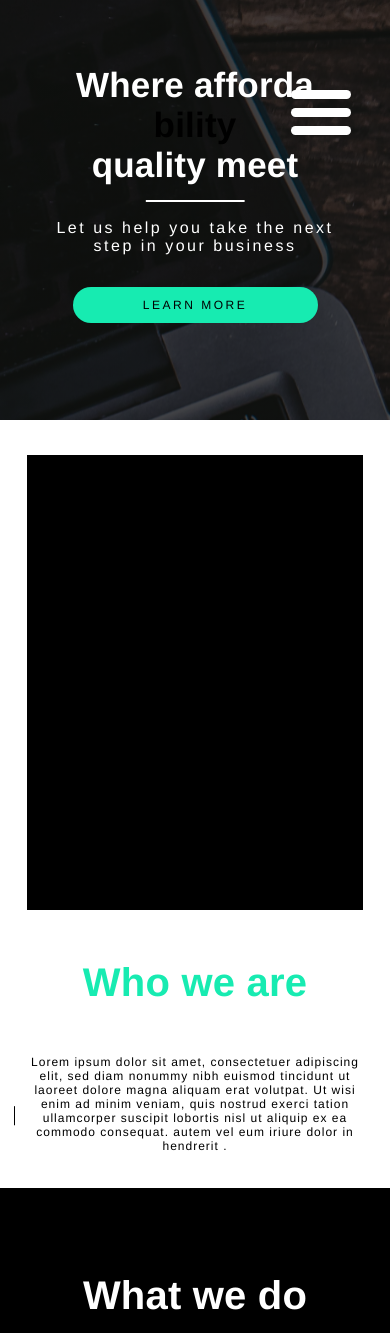
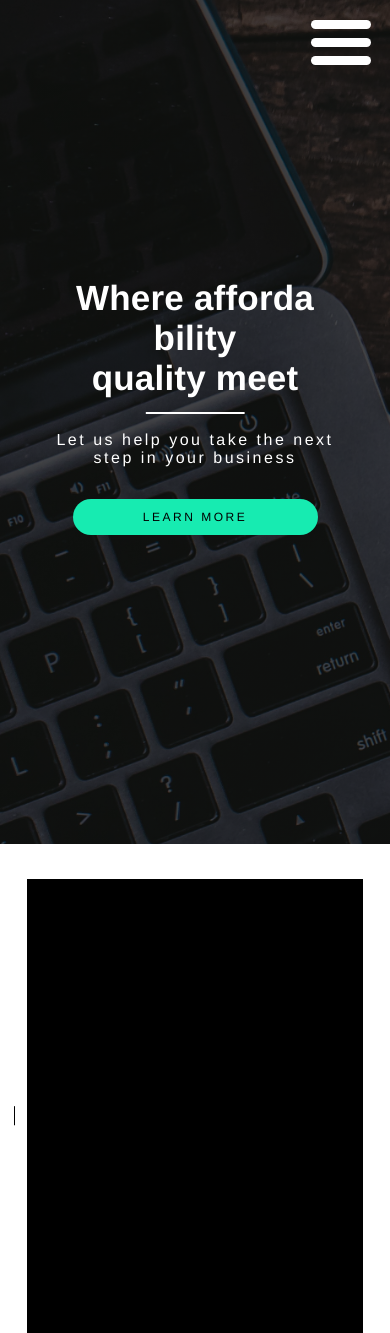
Before and after one commit to edlopez1990/creato, a PHP site: page / in a window 390 px wide. Shown: the top 1333 px of the page. Run offline with PHP 8.4, Linux system fonts and the light colour scheme; style sheets or scripts are compiled from the project's sources.

```diff
--- a/assets/css/menu.css
+++ b/assets/css/menu.css
@@ -43,8 +43,8 @@
 
 .mobil {
   position: absolute;
-  top: 20%;
-  right: 10%;
+  top: -15%;
+  right: 5%;
 }
 
 * {
--- a/assets/css/menu.scss
+++ b/assets/css/menu.scss
@@ -38,8 +38,8 @@ $color:#000;
 
 .mobil {
     position: absolute;
-    top: 20%;
-    right: 10%;
+    top: -15%;
+    right: 5%;
 }
 
 * {
--- a/assets/css/responsive.css
+++ b/assets/css/responsive.css
@@ -39,8 +39,8 @@
   }
   .mobil {
     position: absolute;
-    top: 20%;
-    right: 10%;
+    top: -15%;
+    right: 5%;
   }
   * {
     margin: 0;
@@ -112,7 +112,8 @@
   body section.home-header {
     background: -webkit-gradient(linear, left top, right top, color-stop(100%, rgba(0, 0, 0, 0.7)), color-stop(50%, rgba(23, 235, 177, 0.7))), url(../img/bg_header.png);
     background: linear-gradient(90deg, rgba(0, 0, 0, 0.7) 100%, rgba(23, 235, 177, 0.7) 50%), url(../img/bg_header.png);
-    height: auto;
+    height: 100vh;
+    min-height: 600px;
   }
   body section.home-header .block-text .mb-center {
     text-align: center;
@@ -133,6 +134,9 @@
   }
   body section.home-header .block-text .text-title {
     font-size: 35px;
+  }
+  body section.home-header .block-text .title-dark {
+    color: #fff !important;
   }
   body section.home-header .block-text .description {
     font-size: 16px;
--- a/assets/css/responsive.scss
+++ b/assets/css/responsive.scss
@@ -17,7 +17,8 @@
         }
         section.home-header {
             background: linear-gradient(90deg, rgba(0, 0, 0, 0.7) 100%, rgba(23, 235, 177, 0.7) 50%), url(../img/bg_header.png);
-            height: auto;
+            height: 100vh;
+            min-height: 600px;
             .block-text {
                 .mb-center {
                     text-align: center;
@@ -38,6 +39,9 @@
                 }
                 .text-title {
                     font-size: 35px;
+                }
+                .title-dark {
+                    color: #fff !important;
                 }
                 .description {
                     font-size: 16px;
```
Also changed, not shown: 2 other files.
